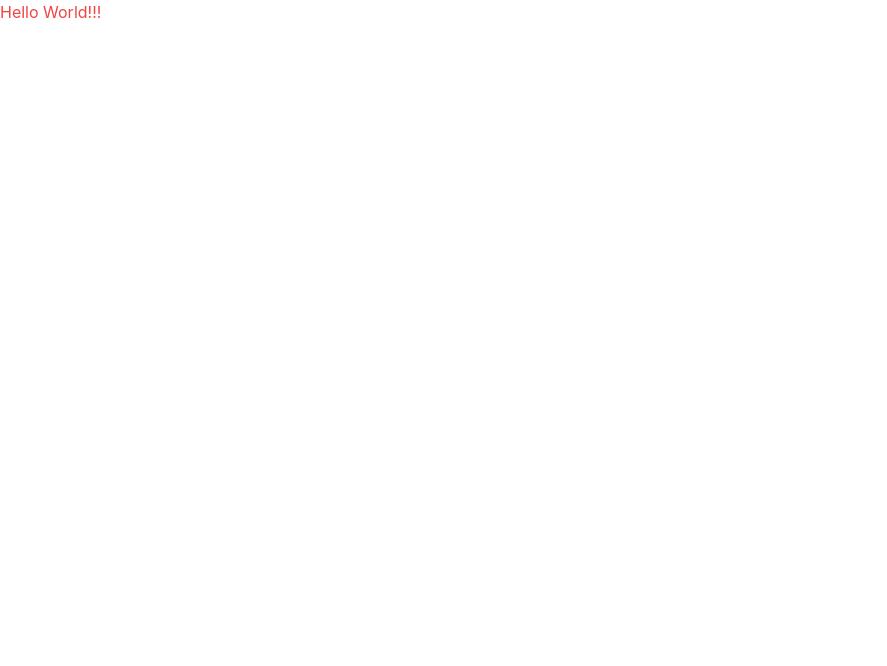
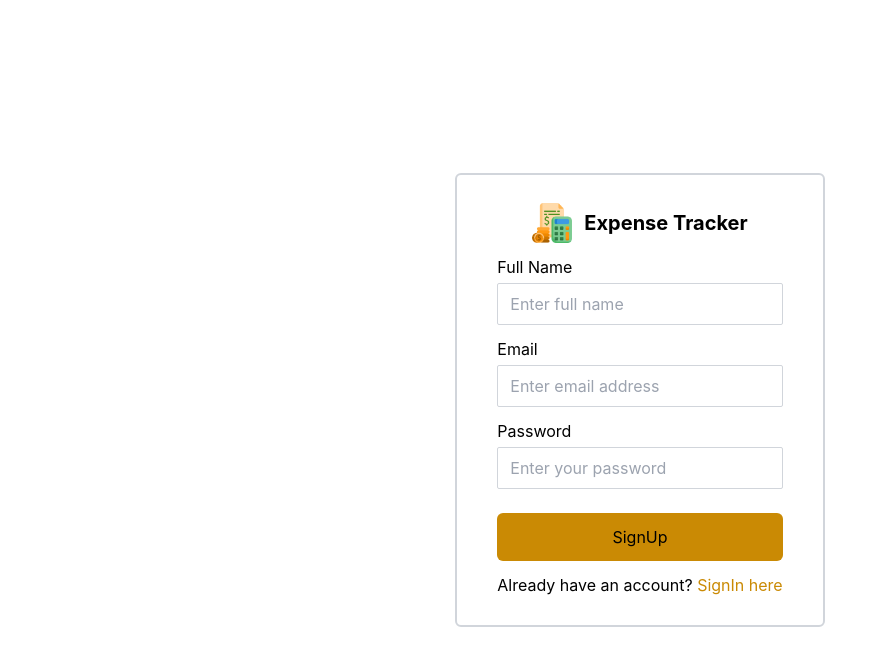
Before and after one commit to babapooja/expense-tracker-fe, a React (Create React App) app: page /register in a window 1280 px wide. Shown: the top 666 px of the page, without its empty margins (0-887 px from the left). Built offline with nearby package versions, Linux system fonts and the light colour scheme.

Commit message:
Updated logo, added login form and register form, created button, input field components

```diff
--- a/package.json
+++ b/package.json
@@ -9,6 +9,7 @@
     "@testing-library/user-event": "^13.5.0",
     "react": "^18.2.0",
     "react-dom": "^18.2.0",
+    "react-router-dom": "^6.11.1",
     "react-scripts": "5.0.1",
     "web-vitals": "^2.1.4"
   },
--- a/public/index.html
+++ b/public/index.html
@@ -2,7 +2,7 @@
 <html lang="en">
   <head>
     <meta charset="utf-8" />
-    <link rel="icon" href="%PUBLIC_URL%/favicon.ico" />
+    <link rel="icon" href="%PUBLIC_URL%/favicon.png" />
     <meta name="viewport" content="width=device-width, initial-scale=1" />
     <meta name="theme-color" content="#000000" />
     <meta
--- a/src/App.js
+++ b/src/App.js
@@ -1,9 +1,17 @@
+import Login from "./pages/Login";
+import Register from "./pages/Register";
+import { BrowserRouter, Route, Routes } from "react-router-dom";
 
 function App() {
   return (
-    <div className="text-red-500">
-      <h1 className="text-red">Hello World!!!</h1>
-    </div>
+    <BrowserRouter>
+      <div className="h-screen flex justify-center items-center">
+        <Routes>
+          <Route path="login" element={<Login />} />
+          <Route path="register" element={<Register />} />
+        </Routes>
+      </div>
+    </BrowserRouter>
   );
 }
 
--- /dev/null
+++ b/src/components/Button.jsx
@@ -0,0 +1,9 @@
+import React from 'react'
+
+const Button = ({ text, onClick }) => {
+    return (
+        <button className='p-3 outline-none bg-yellow-600 rounded-md my-3 w-full' onClick={onClick}>{text}</button>
+    )
+}
+
+export default Button
--- /dev/null
+++ b/src/components/InputField.jsx
@@ -0,0 +1,17 @@
+import React from 'react'
+
+const InputField = ({ value, label, placeholder, type, onChange }) => {
+    return (
+        <div className="flex flex-col my-3">
+            {label && <label htmlFor='input-field'>{label}</label>}
+            <input
+                type={type}
+                placeholder={placeholder}
+                value={value}
+                onChange={onChange}
+                className='outline-none border-gray-300 border rounded-sm px-3 py-2 mt-1' />
+        </div>
+    )
+}
+
+export default InputField
--- /dev/null
+++ b/src/pages/Login.jsx
@@ -0,0 +1,53 @@
+import React, { useState } from 'react';
+import InputField from '../components/InputField';
+import Button from '../components/Button';
+import { Link } from 'react-router-dom';
+import Logo from '../assets/images/logo.png';
+
+const Login = () => {
+    const [formDetails, setFormDetails] = useState({ email: '', password: '' });
+
+
+    const handleChange = (e) => {
+        const { type, value } = e.target;
+        setFormDetails((prev) => ({
+            ...prev,
+            [type]: value
+        }));
+        console.log(formDetails);
+    }
+
+
+    const login = (event) => {
+        event.preventDefault();
+        // create API call to execute login
+    }
+
+
+    return (
+        <div className='px-10 py-7 border-gray-300 border-2 rounded-md'>
+            <div className='flex items-center justify-center'>
+                <img height="auto" width="40" src={Logo} />
+                <h3 className='ml-3 font-bold text-xl text-center'>Expense Tracker</h3>
+            </div>
+            <form onSubmit={login}>
+                <InputField label="Email"
+                    placeholder="Enter email address"
+                    type="email"
+                    value={formDetails.email}
+                    onChange={handleChange}
+                />
+                <InputField label="Password"
+                    placeholder="Enter your password"
+                    value={formDetails.password}
+                    type="password"
+                    onChange={handleChange}
+                />
+                <Button text="SignIn" />
+            </form>
+            <p>Don't have an account? <Link to="/register" className='text-yellow-600'>SignUp here</Link></p>
+        </div>
+    )
+}
+
+export default Login
--- /dev/null
+++ b/src/pages/Register.jsx
@@ -0,0 +1,60 @@
+import React, { useState } from 'react';
+import InputField from '../components/InputField';
+import Button from '../components/Button';
+import { Link } from 'react-router-dom';
+import Logo from '../assets/images/logo.png';
+
+const Register = () => {
+    const [formDetails, setFormDetails] = useState({ email: '', password: '', text: '' });
+
+
+    const handleChange = (e) => {
+        const { type, value } = e.target;
+        setFormDetails((prev) => ({
+            ...prev,
+            [type]: value
+        }));
+        // console.log(formDetails);
+    }
+
+
+    const login = (event) => {
+        event.preventDefault();
+        // create API call to execute login
+        console.log(formDetails)
+    }
+
+
+    return (
+        <div className='px-10 py-7 border-gray-300 border-2 rounded-md'>
+            <div className='flex items-center justify-center'>
+                <img height="auto" width="40" src={Logo} />
+                <h3 className='ml-3 font-bold text-xl text-center'>Expense Tracker</h3>
+            </div>
+            <form onSubmit={login}>
+                <InputField label="Full Name"
+                    placeholder="Enter full name"
+                    type="text"
+                    value={formDetails.text}
+                    onChange={handleChange}
+                />
+                <InputField label="Email"
+                    placeholder="Enter email address"
+                    type="email"
+                    value={formDetails.email}
+                    onChange={handleChange}
+                />
+                <InputField label="Password"
+                    placeholder="Enter your password"
+                    value={formDetails.password}
+                    type="password"
+                    onChange={handleChange}
+                />
+                <Button text="SignUp" />
+            </form>
+            <p>Already have an account? <Link to="/login" className='text-yellow-600'>SignIn here</Link></p>
+        </div>
+    )
+}
+
+export default Register
```
Also changed, not shown: src/assets/images/logo.png (added), 1 other file (tests, documents, lock files or other folders).
